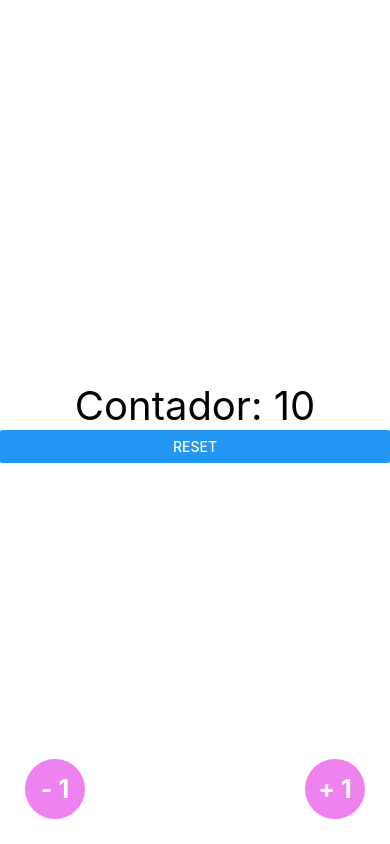
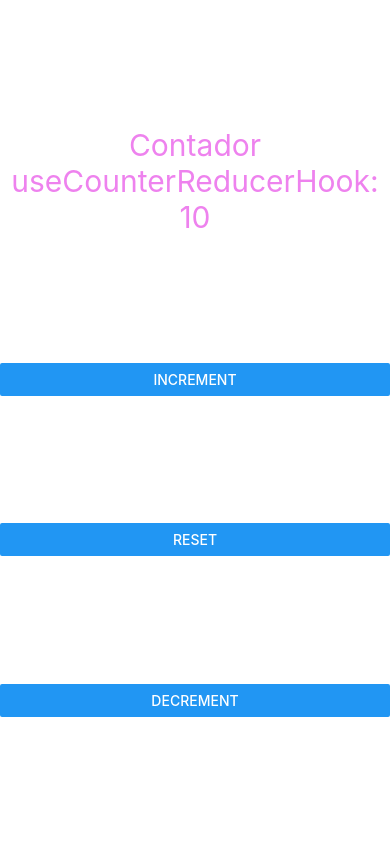
Before and after one commit to pandoraxdn/ird-react-native, a React Native app: screen / in a window 390 px wide. Built offline with nearby package versions, Linux system fonts and the light colour scheme.

Commit message:
Clase 02/02/2024

```diff
--- a/App.tsx
+++ b/App.tsx
@@ -11,13 +11,16 @@ import React from 'react';
 //import { BoxObjectModel } from './src/screens/BoxObjectModel';
 //import { FlexScreen } from './src/screens/FlexScreen';
 //import { FlexDirectionScreen } from './src/screens/FlexDirectionScreen';
-import { ContadorFabScreen } from './src/screens/ContadorFabScreen';
+//import { ContadorFabScreen } from './src/screens/ContadorFabScreen';
+//import { ContadorCustomScreen } from './src/screens/ContadorCustomScreen';
+//import { CounterReducerScreen } from './src/screens/CounterReducerScreen';
+import { ScreenUseCounterReducer } from './src/screens/ScreenUseCounterReducer';
 
 
 const App = () => {
 
     return (
-        <ContadorFabScreen />
+        <ScreenUseCounterReducer />
         /*
         <View>
             <Text
--- /dev/null
+++ b/src/hooks/useCounterReducerHook.tsx
@@ -0,0 +1,42 @@
+import {useReducer} from 'react';
+
+export interface CounterState{
+    counter: number;
+}
+
+type Action =
+    | { type: 'increment' }
+    | { type: 'decrement' }
+    | { type: 'reset', payload: number };
+
+const counterReducer = ( state: CounterState, action: Action ): CounterState => {
+    switch( action.type ){
+        case 'increment':
+            return { counter: state.counter + state.counter };
+        case 'decrement':
+            return { counter: state.counter / 2 };
+        case 'reset':
+            return { counter: action.payload };
+        default:
+            return { ...state };
+    }
+}
+
+interface UseCounterReducerHook{
+    state: CounterState;
+    increment: () => void;
+    decrement: () => void;
+    reset: () => void;
+}
+
+export const useCounterReducerHook = ( data: CounterState ): UseCounterReducerHook => {
+
+    const [ state, dispatch ]= useReducer( counterReducer, data );
+
+    const increment = () => dispatch({ type: "increment" });
+    const decrement = () => dispatch({ type: "decrement" });
+    const reset = () => dispatch({ type: "reset", payload: data.counter });
+
+    return { state, increment, decrement, reset };
+
+}
--- /dev/null
+++ b/src/screens/ContadorCustomScreen.tsx
@@ -0,0 +1,43 @@
+import React,{ useState } from 'react';
+import { View, Text, StyleSheet, Button } from 'react-native';
+import { useCounterHook } from './../hooks/useCounterHook';
+
+export const ContadorCustomScreen = () => {
+
+    const initialState: number = 10;
+
+    const { valor, increment, decrement, reset } = useCounterHook( initialState );
+
+    return(
+        <View
+            style={{
+                flex: 1,
+                justifyContent: "space-evenly"
+            }}
+        >
+            <Text
+                style={{
+                    fontSize: 30
+                }}
+            >
+                Contador: { valor }
+            </Text>
+            <Button
+                title='Increment'
+                onPress={ increment }
+            />
+            <Button
+                title='reset'
+                onPress={ reset }
+            />
+            <Button
+                title='Decrement'
+                onPress={ decrement }
+            />
+        </View>
+    )
+}
+
+const style = StyleSheet.create({
+
+});
--- /dev/null
+++ b/src/screens/CounterReducerScreen.tsx
@@ -0,0 +1,65 @@
+import React, {useReducer} from 'react';
+import { View, Text, Button} from 'react-native';
+
+
+interface CounterState{
+    counter: number;
+}
+
+const initialState: CounterState = {
+    counter: 10,
+}
+
+type Action =
+    | { type: 'increment' }
+    | { type: 'decrement' }
+    | { type: 'reset' };
+
+const counterReducer = ( state: CounterState, action: Action ): CounterState => {
+    switch( action.type ){
+        case 'increment':
+            return { counter: state.counter + state.counter };
+        case 'decrement':
+            return { counter: state.counter / 2 };
+        case 'reset':
+            return { ...initialState };
+        default:
+            return { ...state };
+    }
+}
+
+export const CounterReducerScreen = () => {
+
+    const [ state, dispatch ] = useReducer(counterReducer,initialState);
+
+    return(
+        <View
+            style={{
+                flex: 1,
+                justifyContent: "space-evenly"
+            }}
+        >
+            <Text
+                style={{
+                    fontSize: 30,
+                    textAlign: "center",
+                    color: "red"
+                }}
+            >
+                Contador Reducer: { state.counter }
+            </Text>
+            <Button
+                title='Increment'
+                onPress={ () => dispatch({ type: "increment" }) }
+            />
+            <Button
+                title='reset'
+                onPress={ () => dispatch({ type: "reset" }) }
+            />
+            <Button
+                title='Decrement'
+                onPress={ () => dispatch({ type: "decrement" }) }
+            />
+        </View>
+    )
+}
--- /dev/null
+++ b/src/screens/ScreenUseCounterReducer.tsx
@@ -0,0 +1,45 @@
+import React from 'react';
+import { View, Text, Button} from 'react-native';
+import { CounterState, useCounterReducerHook } from '../hooks/useCounterReducerHook';
+
+
+export const ScreenUseCounterReducer = () => {
+
+    const initialState: CounterState = {
+        counter: 10,
+    }
+
+    const { state, increment, decrement, reset } = useCounterReducerHook( initialState );
+
+
+    return(
+        <View
+            style={{
+                flex: 1,
+                justifyContent: "space-evenly"
+            }}
+        >
+            <Text
+                style={{
+                    fontSize: 30,
+                    textAlign: "center",
+                    color: "violet"
+                }}
+            >
+                Contador useCounterReducerHook: { state.counter }
+            </Text>
+            <Button
+                title='Increment'
+                onPress={ increment }
+            />
+            <Button
+                title='reset'
+                onPress={ reset }
+            />
+            <Button
+                title='Decrement'
+                onPress={ decrement }
+            />
+        </View>
+    )
+}
```
Also changed, not shown: src/hooks/useCounterHook.tsx (added, +28 -0 lines).
